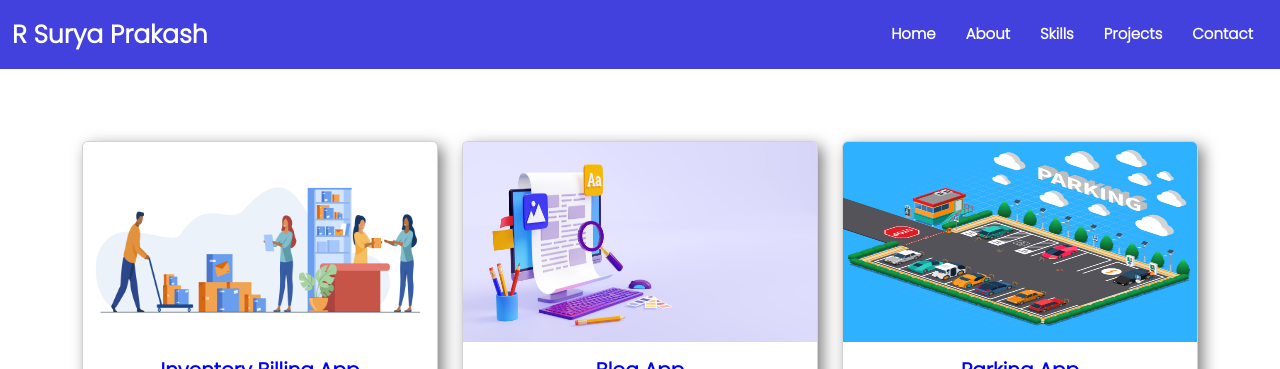
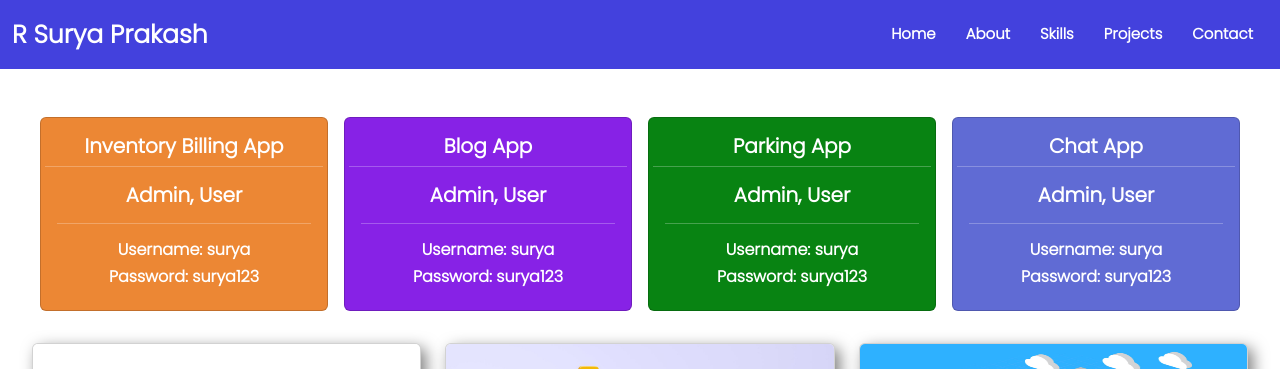
Before and after one commit to suryaprakashr1025/react_portfolio, a React (Create React App) app: page /projects in a window 1280 px wide. Shown: the top 369 px of the page. Built offline with nearby package versions, Linux system fonts and the light colour scheme.

Commit message:
push 29.3.2023

```diff
--- a/src/Contact.css
+++ b/src/Contact.css
@@ -20,3 +20,59 @@ form:hover{
     background-color: transparent;
     border:1px solid white !important;
 }
+
+
+#home {
+    padding: 30px 10px;
+    display: flex;
+    justify-content: space-between;
+    align-items: center;
+
+ }
+
+ #home .card {
+    margin: 0px 5px;
+    font-weight: bold !important;
+ }
+
+ #home .card h5,
+ h6,
+ label {
+
+    font-weight: bold !important;
+ }
+
+ #home .Github {
+    background-color: #2427e6;
+    color: white;
+    border: none;
+    box-shadow: 5px 5px 10px rgba(0, 0, 0, 0.5);
+ }
+
+ #home .Phone {
+    background-color: rgb(226, 88, 33);
+    color: white;
+    border: none;
+    box-shadow: 5px 5px 10px rgba(0, 0, 0, 0.5);
+ }
+
+ #home .Email {
+    background-color: rgb(122, 182, 25);
+    color: white;
+    border: none;
+    box-shadow: 5px 5px 10px rgba(0, 0, 0, 0.5);
+ }
+
+ #home .Address {
+    background-color: #af7a08;
+    color: white;
+    border: none;
+    box-shadow: 5px 5px 10px rgba(0, 0, 0, 0.5);
+ }
+
+ #home .Student {
+    background-color: rgb(248, 83, 77);
+    color: white;
+    border: none;
+    box-shadow: 5px 5px 10px rgba(0, 0, 0, 0.5);
+ }
--- a/src/Projects.css
+++ b/src/Projects.css
@@ -32,3 +32,23 @@
    text-align: justify;
   height: 70px;
 }
+
+.inventory{
+    background-color: rgb(236, 135, 52) !important;
+   color:white !important;
+}
+
+.blog{
+    background-color: rgb(135, 34, 230) !important;
+    color:white !important;
+}
+
+.parking{
+    background-color: rgb(8, 131, 18) !important;
+    color:white !important;
+}
+
+.chat{
+    background-color: rgb(96, 107, 212) !important;
+    color:white !important;
+}
--- a/src/Projects.jsx
+++ b/src/Projects.jsx
@@ -10,6 +10,94 @@ function Projects() {
         <div className='container col-12 my-5'>
             <section id="projects">
                 <div class="row">
+                    <div className='col-lg-12' style={{ display: "flex", justifyContent: "center", alignItems: "center" }}>
+                        <div class="card col-lg-4 mb-2 mx-2 inventory" style={{ width: "18rem" }}>
+                            <div class="card-body text-center">
+                                <div className='col-lg-12'>
+                                    <div className='row'>
+                                        <h5 class="card-title"  style={{ fontWeight:"bold",}}>Inventory Billing App</h5>
+                                        <hr />
+
+                                        <div className='col-lg-12'>
+                                            <h5 style={{ fontWeight:"bold",}}>Admin, User</h5>
+                                            <hr />
+                                            <h6 class="card-title" >Username: surya</h6>
+                                            <h6 class="card-title" >Password: surya123</h6>
+                                        </div>
+
+                                    </div>
+
+                                </div>
+
+                            </div>
+                        </div>
+
+                        <div class="card col-lg-4 mb-2 Github mx-2 blog" style={{ width: "18rem"}}>
+                            <div class="card-body text-center">
+                                <div className='col-lg-12'>
+                                    <div className='row'>
+                                        <h5 class="card-title" style={{ fontWeight:"bold",}}>Blog App</h5>
+                                        <hr />
+
+                                        <div className='col-lg-12'>
+                                            <h5 style={{ fontWeight:"bold",}}>Admin, User</h5>
+                                            <hr />
+                                            <h6 class="card-title" >Username: surya</h6>
+                                            <h6 class="card-title" >Password: surya123</h6>
+                                        </div>
+
+
+                                    </div>
+
+                                </div>
+
+                            </div>
+                        </div>
+
+                        <div class="card col-lg-4 mb-2 Github mx-2 parking" style={{ width: "18rem"}}>
+                            <div class="card-body text-center">
+                                <div className='col-lg-12'>
+                                    <div className='row'>
+                                        <h5 class="card-title" style={{ fontWeight:"bold",}}>Parking App</h5>
+                                        <hr />
+
+                                        <div className='col-lg-12'>
+                                            <h5 style={{ fontWeight:"bold",}}>Admin, User</h5>
+                                            <hr />
+                                            <h6 class="card-title" >Username: surya</h6>
+                                            <h6 class="card-title" >Password: surya123</h6>
+                                        </div>
+
+
+                                    </div>
+
+                                </div>
+
+                            </div>
+                        </div>
+
+                        <div class="card col-lg-4 mb-2 Github mx-2 chat" style={{ width: "18rem"}}>
+                            <div class="card-body text-center">
+                                <div className='col-lg-12'>
+                                    <div className='row'>
+                                        <h5 class="card-title" style={{fontWeight:"bold",}}>Chat App</h5>
+                                        <hr />
+
+                                        <div className='col-lg-12'>
+                                            <h5 style={{ fontWeight:"bold",}}>Admin, User</h5>
+                                            <hr />
+                                            <h6 class="card-title">Username: surya</h6>
+                                            <h6 class="card-title" >Password: surya123</h6>
+                                        </div>
+
+
+                                    </div>
+
+                                </div>
+
+                            </div>
+                        </div>
+                    </div>
 
                     {/* <h1 class="text-center">Projects</h1> */}
                     <div class="col-md-4 my-4">
@@ -38,7 +126,7 @@ function Projects() {
                                 <h5 class="card-title ptitle">Blog App</h5>
                                 <p class="card-text ppara">Blog app is used to share what we know and let others know it.</p>
                                 <div style={{ display: "flex", flexDirection: "row", justifyContent: "center" }}>
-                                <a href="https://github.com/suryaprakashr1025/blog_app_frontend" target="_blank"  type="button" class="btn btn-success my-3 projectbtn">FrontEnd</a>
+                                    <a href="https://github.com/suryaprakashr1025/blog_app_frontend" target="_blank" type="button" class="btn btn-success my-3 projectbtn">FrontEnd</a>
                                     <a href="https://github.com/suryaprakashr1025/Blog_app_backend" target="_blank" type="button" class="btn btn-success my-3 projectbtn">BackEnd</a>
                                     <a href="https://master--silver-malasada-ff483c.netlify.app" target="_blank" type="button" class="btn btn-success my-3 projectbtn">View</a>
                                 </div>
@@ -56,7 +144,7 @@ function Projects() {
                                 <p class="card-text ppara">Calculates the time of the parked vehicle and displays the amount.</p>
                                 <div style={{ display: "flex", flexDirection: "row", justifyContent: "center" }}>
                                     <a href="https://github.com/suryaprakashr1025/parking_frontend" target="_blank" type="button" class="btn btn-success my-3 projectbtn">FrontEnd</a>
-                                <a href="https://github.com/suryaprakashr1025/Parking_backend" target="_blank"  type="button" class="btn btn-success my-3 projectbtn">BackEnd</a>
+                                    <a href="https://github.com/suryaprakashr1025/Parking_backend" target="_blank" type="button" class="btn btn-success my-3 projectbtn">BackEnd</a>
                                     <a href="https://master--melodic-taiyaki-72296c.netlify.app" target="_blank" type="button" class="btn btn-success my-3 projectbtn">View</a>
                                 </div>
                             </div>
```
Also changed, not shown: src/Contact.jsx (+63 -13 lines). Lines whose indentation alone changed are shown as unchanged.
